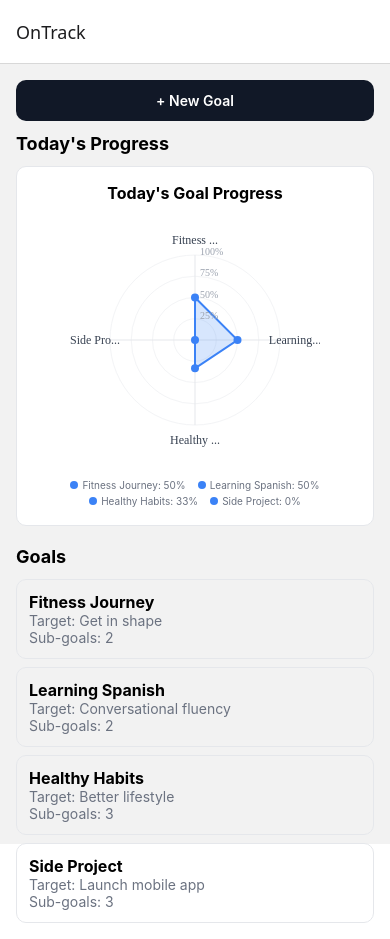
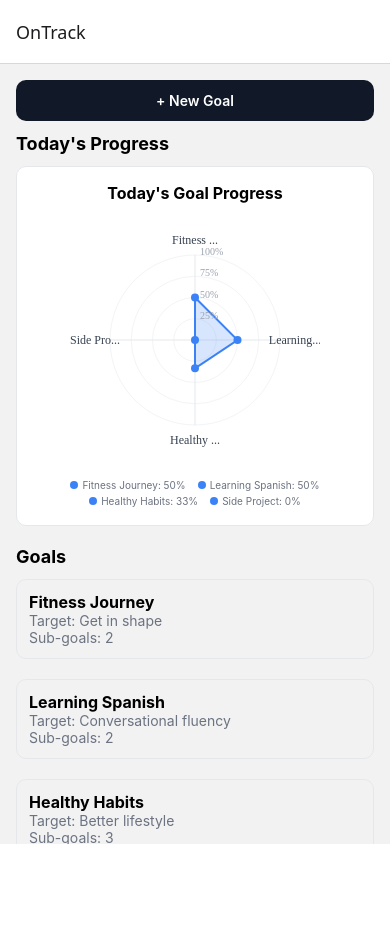
Before and after one commit to KyleNewbigging/OnTrack, a React Native app: screen /Home in a window 390 px wide. After the commit the page ends 844 px from the top, so only its background shows below. Built offline with nearby package versions, Linux system fonts and the light colour scheme.

Commit message:
Fixes scrolling bug home screen

```diff
--- a/components/HomeScreen.tsx
+++ b/components/HomeScreen.tsx
@@ -1,6 +1,6 @@
 import React from "react";
 import { NativeStackScreenProps } from "@react-navigation/native-stack";
-import { SafeAreaView, Text, View, Pressable, FlatList } from "react-native";
+import { SafeAreaView, Text, View, Pressable, ScrollView } from "react-native";
 import { useStore } from "../store";
 import RadarChart from "./RadarChart";
 
@@ -18,6 +18,7 @@ export default function HomeScreen({ navigation }: HomeProps) {
 
   return (
     <SafeAreaView style={{ flex: 1 }}>
+      <ScrollView style={{ flex: 1 }} showsVerticalScrollIndicator={false}>
         <View style={{ padding: 16, gap: 12 }}>
           <Pressable
             onPress={() => navigation.navigate("NewGoal")}
@@ -30,22 +31,26 @@ export default function HomeScreen({ navigation }: HomeProps) {
           <RadarChart goals={goals} size={250} />
 
           <Text style={{ fontSize: 18, fontWeight: "700", marginTop: 8 }}>Goals</Text>
-        <FlatList
-          data={goals}
-          keyExtractor={(g) => g.id}
-          ItemSeparatorComponent={() => <View style={{ height: 8 }} />}
-          renderItem={({ item }) => (
+
+          {/* Goals list */}
+          {goals.map((goal, index) => (
+            <View key={goal.id}>
               <Pressable
-              onPress={() => navigation.navigate("Goal", { goalId: item.id })}
+                onPress={() => navigation.navigate("Goal", { goalId: goal.id })}
                 style={{ borderWidth: 1, borderColor: "#e5e7eb", borderRadius: 10, padding: 12 }}
               >
-              <Text style={{ fontSize: 16, fontWeight: "700" }}>{item.title}</Text>
-              {item.target && <Text style={{ color: "#6b7280" }}>Target: {item.target}</Text>}
-              <Text style={{ color: "#6b7280" }}>Sub-goals: {item.subGoals.length}</Text>
+                <Text style={{ fontSize: 16, fontWeight: "700" }}>{goal.title}</Text>
+                {goal.target && <Text style={{ color: "#6b7280" }}>Target: {goal.target}</Text>}
+                <Text style={{ color: "#6b7280" }}>Sub-goals: {goal.subGoals.length}</Text>
               </Pressable>
-          )}
-        />
+              {index < goals.length - 1 && <View style={{ height: 8 }} />}
             </View>
+          ))}
+
+          {/* Add bottom padding so content doesn't get cut off */}
+          <View style={{ height: 20 }} />
+        </View>
+      </ScrollView>
     </SafeAreaView>
   );
 }
```
Lines whose indentation alone changed are shown as unchanged.
